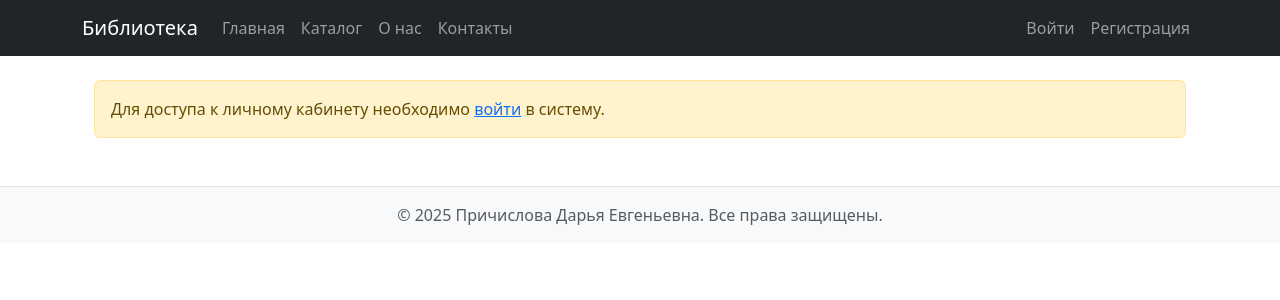
After one commit to DaryaPrich/library_site, a Django app: page /cabinet_guest/ in a window 1280 px wide. The commit adds this page. Shown: the top 300 px of the page. Run offline with Django 5.2, Linux system fonts and the light colour scheme; some libraries are stand-ins or nearby versions.

Commit message:
Убрана вкладка кабинет

```diff
--- a/library_site/main/templates/main/base.html
+++ b/library_site/main/templates/main/base.html
@@ -62,7 +62,10 @@
                 </li>
                 {% endif %}
 
+                {% if user.is_authenticated %}
                 <li class="nav-item"><a class="nav-link" href="/account/">Кабинет</a></li>
+                {% endif %}
+
                 <li class="nav-item"><a class="nav-link" href="/about/">О нас</a></li>
                 <li class="nav-item"><a class="nav-link" href="/contact/">Контакты</a></li>
             </ul>
--- /dev/null
+++ b/library_site/main/templates/main/login_required.html
@@ -0,0 +1,9 @@
+{% extends "main/base.html" %}
+
+{% block content %}
+<div class="container mt-4">
+    <div class="alert alert-warning">
+        Для доступа к личному кабинету необходимо <a href="{% url 'login' %}">войти</a> в систему.
+    </div>
+</div>
+{% endblock %}
--- a/library_site/main/urls.py
+++ b/library_site/main/urls.py
@@ -29,4 +29,8 @@ urlpatterns = [
     path("users/create/", views.UserCreateView.as_view(), name="users_create"),
     path("users/<int:pk>/edit/", views.UserUpdateView.as_view(), name="users_edit"),
     path("users/<int:pk>/delete/", views.UserDeleteView.as_view(), name="users_delete"),
+
+    path('cabinet/', views.cabinet, name='cabinet'),
+    path('cabinet_guest/', views.cabinet_guest, name='cabinet_guest'),
+
 ]
--- a/library_site/main/views.py
+++ b/library_site/main/views.py
@@ -4,8 +4,8 @@ from django.contrib.auth import login
 from django.contrib.auth import logout
 from django.contrib.auth.decorators import login_required
 from django.contrib.auth.forms import AuthenticationForm
-from django.contrib.auth.hashers import make_password, check_password
-from django.shortcuts import get_object_or_404, redirect
+from django.contrib.auth.hashers import check_password, make_password
+from django.shortcuts import get_object_or_404
 
 from .forms import BookForm  # если формы нет — создадим ниже
 from .forms import RegisterForm
@@ -16,7 +16,6 @@ def index(request):
     return render(request, 'main/index.html')
 
 
-from django.shortcuts import render
 from .models import Book, ReadHistory
 
 
@@ -208,6 +207,20 @@ def delete_book(request, book_id):
     return redirect('books_list')
 
 
+from django.shortcuts import render, redirect
+from django.contrib.auth.decorators import login_required
+
+
+def cabinet_guest(request):
+    return render(request, 'main/login_required.html')
+
+
+@login_required(login_url='/cabinet_guest/')
+def cabinet(request):
+    # твоя логика личного кабинета
+    return render(request, 'main/cabinet.html')
+
+
 from django.contrib.auth import get_user_model
 from django.contrib.auth.mixins import UserPassesTestMixin, LoginRequiredMixin
 from django.urls import reverse_lazy
```
Also changed, not shown: library_site/db.sqlite3.
